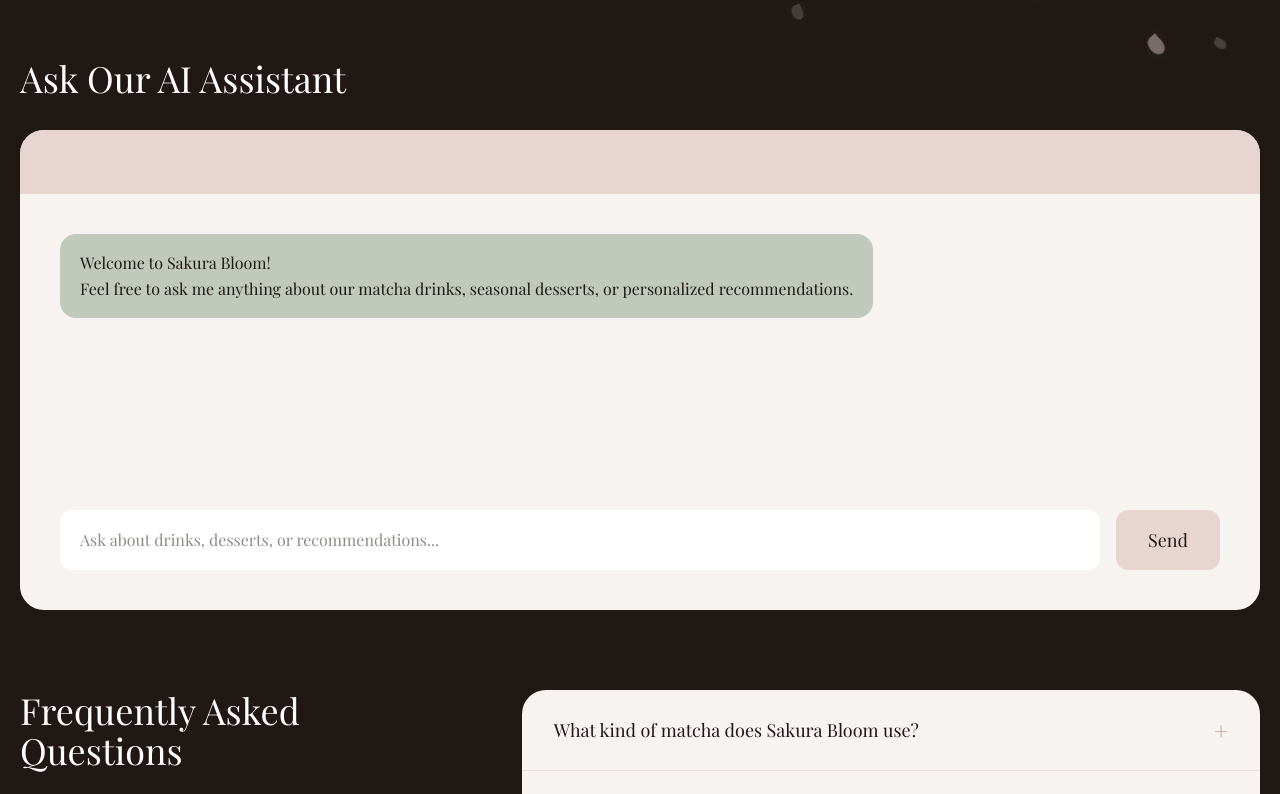
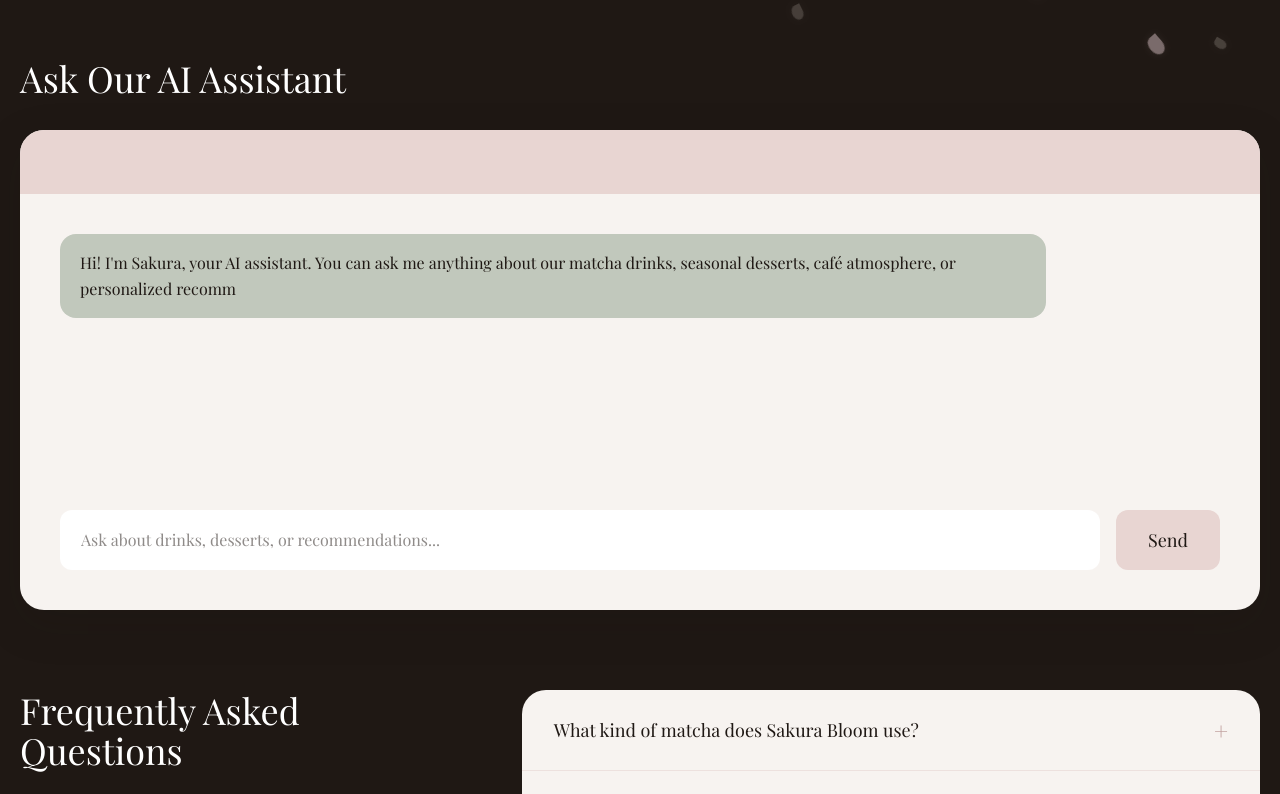
Before and after one commit to rebeccashinyan/restaurant-ai-assistant, a Next.js app: page /ask in a window 1280 px wide. Shown: the part 426-1220 px from the top of the page. Built offline with nearby package versions, Linux system fonts and the light colour scheme; a web font is replaced by a local one.

Commit message:
hero and home animation

```diff
--- a/app/ask/page.tsx
+++ b/app/ask/page.tsx
@@ -2,7 +2,10 @@
 
 import Link from "next/link";
 import { useState } from "react";
+import FaqAccordionItem from "../components/faq-accordion-item";
 import PageHero from "../components/page-hero";
+import RevealOnce from "../components/reveal-once";
+import TypingMessage from "../components/typing-message";
 
 type Message = {
   role: "user" | "assistant";
@@ -47,15 +50,18 @@ const faqItems = [
   },
 ];
 
-const welcomeMessage: Message = {
-  role: "assistant",
-  content:
-    "Welcome to Sakura Bloom!\nFeel free to ask me anything about our matcha drinks, seasonal desserts, or personalized recommendations.",
-};
+const welcomeText =
+  "Hi! I'm Sakura, your AI assistant. You can ask me anything about our matcha drinks, seasonal desserts, café atmosphere, or personalized recommendations.";
+
+const INPUT_CLASS =
+  "flex-1 rounded-xl border border-transparent bg-white px-5 py-4 font-serif text-[#1F1814] outline-none transition-[border-color,box-shadow] duration-300 ease-out hover:border-[#C09F9D]/30 hover:shadow-[0_4px_16px_rgba(192,157,157,0.08)] focus:border-[#C09F9D]/50 focus:shadow-[0_6px_20px_rgba(192,157,157,0.14)]";
+
+const CONTACT_BUTTON_CLASS =
+  "inline-block rounded-xl bg-[#C1C8BC] px-8 py-4 font-serif text-lg text-[#1F1814] transition-[transform,background-color,box-shadow] duration-300 ease-[cubic-bezier(0.16,1,0.3,1)] hover:-translate-y-0.5 hover:bg-[#b5bdb0] hover:shadow-[0_8px_24px_rgba(193,200,188,0.32)] motion-reduce:transition-none motion-reduce:hover:translate-y-0";
 
 export default function AskPage() {
   const [userMessage, setUserMessage] = useState("");
-  const [messages, setMessages] = useState<Message[]>([welcomeMessage]);
+  const [messages, setMessages] = useState<Message[]>([]);
   const [isLoading, setIsLoading] = useState(false);
   const [openFaq, setOpenFaq] = useState<number | null>(null);
 
@@ -128,15 +134,20 @@ export default function AskPage() {
 
       {/* AI Assistant */}
       <section className="page-shell py-20">
+        <RevealOnce>
           <h2 className="mb-8 font-serif text-4xl text-white">
             Ask Our AI Assistant
           </h2>
+        </RevealOnce>
 
+        <RevealOnce delay={140} elevation>
           <div className="flex min-h-[420px] flex-col overflow-hidden rounded-3xl bg-[#F7F3F0] md:min-h-[480px]">
             <div className="min-h-[56px] shrink-0 bg-[#E8D5D2] md:min-h-[64px]" />
 
             <div className="flex flex-1 flex-col p-8 md:p-10">
               <div className="flex-1 space-y-6">
+                <TypingMessage text={welcomeText} />
+
                 {messages.map((message, index) => (
                   <div
                     key={index}
@@ -178,7 +189,7 @@ export default function AskPage() {
                       handleSend();
                     }
                   }}
-                className="flex-1 rounded-xl bg-white px-5 py-4 font-serif text-[#1F1814] outline-none"
+                  className={INPUT_CLASS}
                 />
                 <button
                   type="button"
@@ -191,6 +202,7 @@ export default function AskPage() {
               </div>
             </div>
           </div>
+        </RevealOnce>
       </section>
 
       {/* FAQ */}
@@ -204,43 +216,22 @@ export default function AskPage() {
               If you have further questions, don&apos;t hesitate to reach out to
               us.
             </p>
-            <Link
-              href="/contact"
-              className="inline-block rounded-xl bg-[#C1C8BC] px-8 py-4 font-serif text-lg text-[#1F1814] transition hover:bg-[#b0b8a8]"
-            >
+            <Link href="/contact" className={CONTACT_BUTTON_CLASS}>
               Contact Us
             </Link>
           </div>
 
           <div className="min-w-0 overflow-hidden rounded-3xl bg-[#F7F3F0] text-[#1F1814]">
-            {faqItems.map((item, index) => {
-              const isOpen = openFaq === index;
-
-              return (
-                <div key={item.question}>
-                  <button
-                    type="button"
-                    onClick={() => setOpenFaq(isOpen ? null : index)}
-                    className="flex w-full items-center justify-between gap-4 px-8 py-6 text-left font-serif"
-                  >
-                    <span className="text-lg">{item.question}</span>
-                    <span className="shrink-0 text-2xl text-[#C09F9D]">
-                      {isOpen ? "−" : "+"}
-                    </span>
-                  </button>
-
-                  {isOpen && (
-                    <p className="border-t border-[#E8D5D2]/60 px-8 pb-6 font-serif leading-relaxed text-[#4A3A32]">
-                      {item.answer}
-                    </p>
-                  )}
-
-                  {index < faqItems.length - 1 && (
-                    <hr className="border-[#E8D5D2]/60" />
-                  )}
-                </div>
-              );
-            })}
+            {faqItems.map((item, index) => (
+              <FaqAccordionItem
+                key={item.question}
+                question={item.question}
+                answer={item.answer}
+                isOpen={openFaq === index}
+                onToggle={() => setOpenFaq(openFaq === index ? null : index)}
+                showDivider={index < faqItems.length - 1}
+              />
+            ))}
           </div>
         </div>
       </section>
--- /dev/null
+++ b/app/components/faq-accordion-item.tsx
@@ -0,0 +1,65 @@
+"use client";
+
+import { useReducedMotion } from "./use-reduced-motion";
+
+const ACCORDION_EASE = "cubic-bezier(0.16, 1, 0.3, 1)";
+
+type FaqAccordionItemProps = {
+  question: string;
+  answer: string;
+  isOpen: boolean;
+  onToggle: () => void;
+  showDivider: boolean;
+};
+
+export default function FaqAccordionItem({
+  question,
+  answer,
+  isOpen,
+  onToggle,
+  showDivider,
+}: FaqAccordionItemProps) {
+  const reducedMotion = useReducedMotion();
+  const motionDisabled = reducedMotion === true;
+
+  return (
+    <div>
+      <button
+        type="button"
+        onClick={onToggle}
+        aria-expanded={isOpen}
+        className="flex w-full items-center justify-between gap-4 px-8 py-6 text-left font-serif"
+      >
+        <span className="text-lg">{question}</span>
+        <span
+          aria-hidden
+          className={`inline-flex shrink-0 text-2xl text-[#C09F9D] ${
+            motionDisabled ? "" : "transition-transform duration-500"
+          } ${isOpen ? "rotate-45" : "rotate-0"}`}
+          style={
+            motionDisabled ? undefined : { transitionTimingFunction: ACCORDION_EASE }
+          }
+        >
+          +
+        </span>
+      </button>
+
+      <div
+        className={`grid ${
+          motionDisabled ? "" : "transition-[grid-template-rows,opacity] duration-500"
+        } ${isOpen ? "grid-rows-[1fr] opacity-100" : "grid-rows-[0fr] opacity-0"}`}
+        style={
+          motionDisabled ? undefined : { transitionTimingFunction: ACCORDION_EASE }
+        }
+      >
+        <div className="overflow-hidden">
+          <p className="border-t border-[#E8D5D2]/60 px-8 pb-6 font-serif leading-relaxed text-[#4A3A32]">
+            {answer}
+          </p>
+        </div>
+      </div>
+
+      {showDivider && <hr className="border-[#E8D5D2]/60" />}
+    </div>
+  );
+}
--- a/app/components/reveal-once.tsx
+++ b/app/components/reveal-once.tsx
@@ -10,6 +10,8 @@ type RevealOnceProps = {
   children: React.ReactNode;
   className?: string;
   delay?: number;
+  /** Gently deepens shadow as the element becomes visible */
+  elevation?: boolean;
 };
 
 /** Fade-up once on scroll enter; locks in place afterward (no reverse / float). */
@@ -17,6 +19,7 @@ export default function RevealOnce({
   children,
   className = "",
   delay = 0,
+  elevation = false,
 }: RevealOnceProps) {
   const ref = useRef<HTMLDivElement>(null);
   const hasRevealedRef = useRef(false);
@@ -107,6 +110,26 @@ export default function RevealOnce({
     };
   };
 
+  const elevationStyle: CSSProperties | undefined =
+    elevation && !reducedMotion
+      ? {
+          boxShadow: isVisible
+            ? "0 14px 44px rgba(31, 24, 20, 0.11)"
+            : "0 4px 18px rgba(31, 24, 20, 0.04)",
+          transitionProperty: "box-shadow",
+          transitionDuration: `${REVEAL_DURATION_MS}ms`,
+          transitionTimingFunction: REVEAL_EASE,
+          transitionDelay: `${delay}ms`,
+        }
+      : undefined;
+
+  const content =
+    elevation && !reducedMotion ? (
+      <div style={elevationStyle}>{children}</div>
+    ) : (
+      children
+    );
+
   return (
     <div
       ref={ref}
@@ -114,7 +137,7 @@ export default function RevealOnce({
       className={className}
       style={motionStyle()}
     >
-      {children}
+      {content}
     </div>
   );
 }
--- /dev/null
+++ b/app/components/typing-message.tsx
@@ -0,0 +1,77 @@
+"use client";
+
+import { useEffect, useState } from "react";
+import { useReducedMotion } from "./use-reduced-motion";
+
+const TYPE_INTERVAL_MS = 36;
+const PUNCTUATION_PAUSE_MS = 120;
+
+type TypingMessageProps = {
+  text: string;
+  className?: string;
+};
+
+function pauseForChar(char: string) {
+  return char === "." || char === "!" || char === "?" || char === ","
+    ? PUNCTUATION_PAUSE_MS
+    : 0;
+}
+
+export default function TypingMessage({ text, className = "" }: TypingMessageProps) {
+  const reducedMotion = useReducedMotion();
+  const [displayed, setDisplayed] = useState("");
+  const [isTyping, setIsTyping] = useState(false);
+
+  useEffect(() => {
+    if (reducedMotion === null) return;
+
+    if (reducedMotion) {
+      setDisplayed(text);
+      setIsTyping(false);
+      return;
+    }
+
+    setDisplayed("");
+    setIsTyping(true);
+
+    let index = 0;
+    let timeoutId = 0;
+
+    const typeNext = () => {
+      index += 1;
+      setDisplayed(text.slice(0, index));
+
+      if (index >= text.length) {
+        setIsTyping(false);
+        return;
+      }
+
+      timeoutId = window.setTimeout(
+        typeNext,
+        TYPE_INTERVAL_MS + pauseForChar(text[index - 1] ?? ""),
+      );
+    };
+
+    timeoutId = window.setTimeout(typeNext, TYPE_INTERVAL_MS);
+
+    return () => window.clearTimeout(timeoutId);
+  }, [text, reducedMotion]);
+
+  return (
+    <div className="mr-auto w-fit max-w-[85%]">
+      <p
+        className={`w-fit whitespace-pre-line rounded-2xl bg-[#C1C8BC] px-5 py-4 font-serif text-[#1F1814] leading-relaxed ${className}`}
+      >
+        {displayed}
+        {isTyping && (
+          <span
+            aria-hidden
+            className="ml-0.5 inline-block w-[2px] animate-[typing-cursor_1s_step-end_infinite] text-[#1F1814]/70"
+          >
+            |
+          </span>
+        )}
+      </p>
+    </div>
+  );
+}
--- /dev/null
+++ b/app/components/use-hero-image-motion.ts
@@ -0,0 +1,67 @@
+"use client";
+
+import { useEffect, useState, type RefObject } from "react";
+
+export const HERO_MOTION_EASE = "cubic-bezier(0.16, 1, 0.3, 1)";
+export const HERO_LOAD_SCALE = 1.06;
+
+export function useHeroImageMotion(
+  containerRef: RefObject<HTMLElement | null>,
+  enabled = true,
+) {
+  const [loadScale, setLoadScale] = useState(1);
+  const [scrollOffset, setScrollOffset] = useState(0);
+  const [reducedMotion, setReducedMotion] = useState(false);
+
+  useEffect(() => {
+    const media = window.matchMedia("(prefers-reduced-motion: reduce)");
+
+    const syncReduced = () => {
+      const reduced = media.matches;
+      setReducedMotion(reduced);
+      if (reduced) {
+        setLoadScale(1);
+        setScrollOffset(0);
+      }
+    };
+
+    syncReduced();
+    media.addEventListener("change", syncReduced);
+
+    if (!enabled || media.matches) {
+      return () => media.removeEventListener("change", syncReduced);
+    }
+
+    const frame = window.requestAnimationFrame(() => setLoadScale(HERO_LOAD_SCALE));
+
+    const handleScroll = () => {
+      const section = containerRef.current;
+      if (!section) return;
+
+      const rect = section.getBoundingClientRect();
+      const progress = Math.min(1, Math.max(0, -rect.top / (rect.height * 1.5)));
+      setScrollOffset(progress);
+    };
+
+    handleScroll();
+    window.addEventListener("scroll", handleScroll, { passive: true });
+
+    return () => {
+      window.cancelAnimationFrame(frame);
+      window.removeEventListener("scroll", handleScroll);
+      media.removeEventListener("change", syncReduced);
+    };
+  }, [containerRef, enabled]);
+
+  const motionActive = enabled && !reducedMotion;
+
+  const imageTransform = motionActive
+    ? `scale(${loadScale + scrollOffset * 0.025}) translate3d(0, ${scrollOffset * 18}px, 0)`
+    : undefined;
+
+  const imageTransition = motionActive
+    ? `transform 2400ms ${HERO_MOTION_EASE}`
+    : undefined;
+
+  return { imageTransform, imageTransition, reducedMotion };
+}
--- /dev/null
+++ b/app/components/use-reduced-motion.ts
@@ -0,0 +1,17 @@
+"use client";
+
+import { useEffect, useState } from "react";
+
+export function useReducedMotion() {
+  const [reducedMotion, setReducedMotion] = useState<boolean | null>(null);
+
+  useEffect(() => {
+    const media = window.matchMedia("(prefers-reduced-motion: reduce)");
+    const sync = () => setReducedMotion(media.matches);
+    sync();
+    media.addEventListener("change", sync);
+    return () => media.removeEventListener("change", sync);
+  }, []);
+
+  return reducedMotion;
+}
```
Also changed, not shown: app/components/home-hero.tsx (added, +34 -0 lines), app/components/page-hero.tsx (+21 -2 lines), app/globals.css (+10 -0 lines), app/page.tsx (+2 -15 lines). Lines whose indentation alone changed are shown as unchanged.
